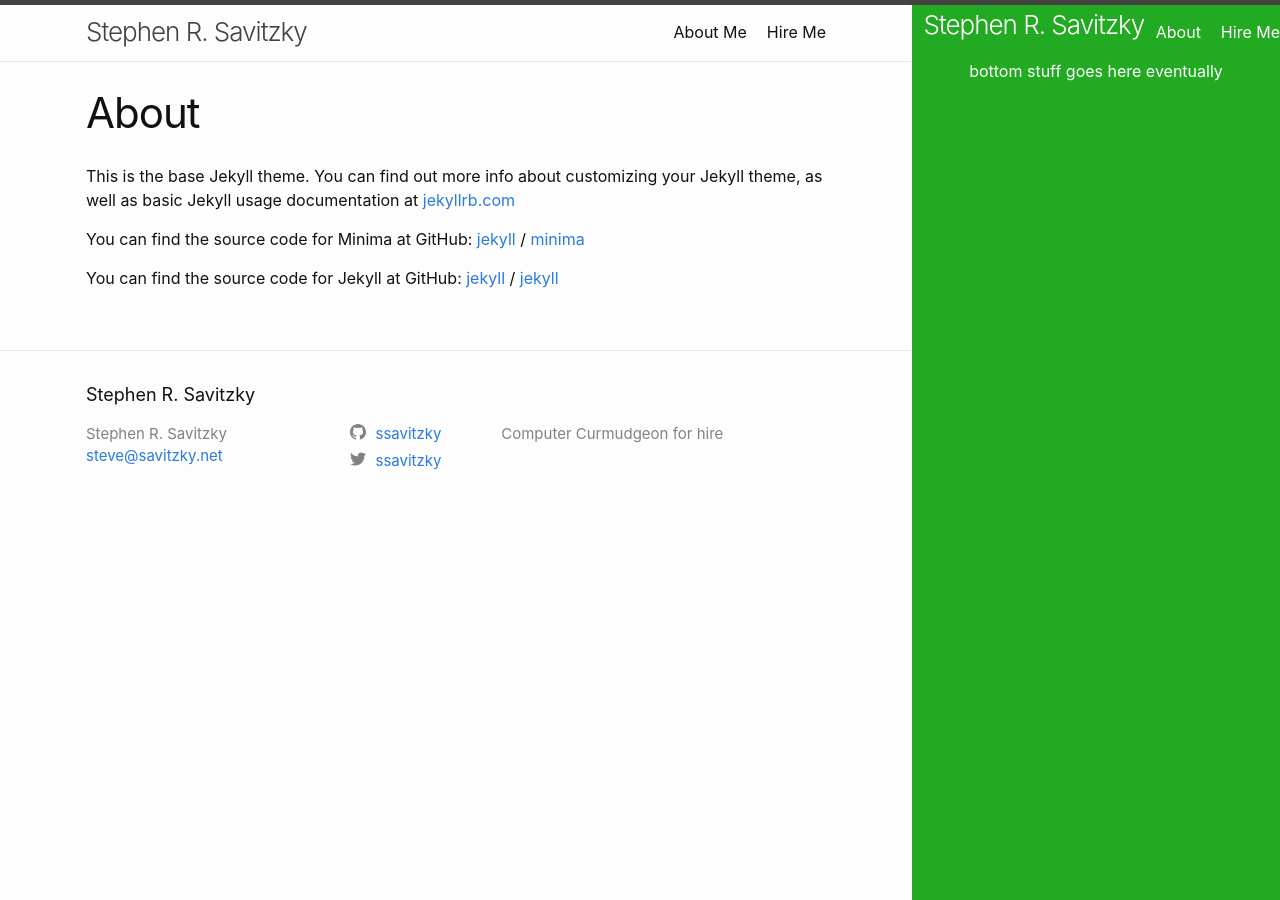
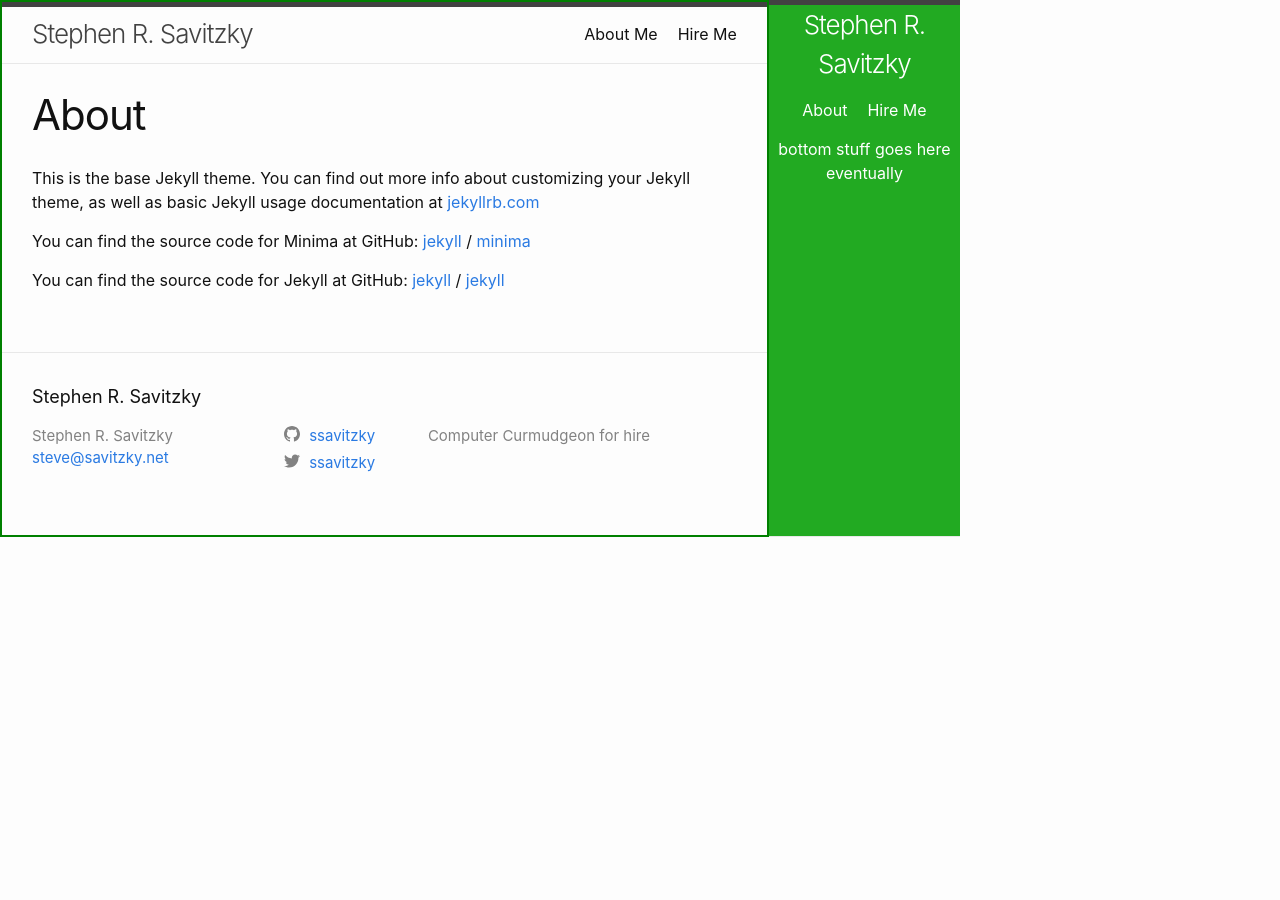
Before and after one commit to ssavitzky/ssavitzky.github.io, a Jekyll site: the page built from about.md, in a window 1280 px wide. Built offline with Jekyll 4.4.1, drawn with Linux system fonts in a browser that asks for light colours.

Commit message:
Sidebar correct; text needs work
The outer container isn't centered, and the text column shrink-wraps the
text, but it's close.

```diff
--- a/_includes/head.html
+++ b/_includes/head.html
@@ -3,7 +3,7 @@
   <meta http-equiv="X-UA-Compatible" content="IE=edge">
   <meta name="viewport" content="width=device-width, initial-scale=1">
   <!-- %- seo -% -->
-<!-- timestamp supposedly tricks the browser into reloading scss on every refresh -->
+<!-- timestamp supposedly tricks the browser into reloading css on every refresh -->
   <link rel="stylesheet" href="{{ "/assets/main.css" | relative_url }}?{{ site.time | date: "%Y-%m-%dt%H:%M" }}">
   {%- feed_meta -%}
   {%- if jekyll.environment == 'production' and site.google_analytics -%}
--- a/_layouts/default.html
+++ b/_layouts/default.html
@@ -3,11 +3,9 @@
 
   {%- include head.html -%}
 
-  <body>
-
-    {%- include sidebar.html -%}
-
-    <div  class="scrollable">
+<body>
+<div class="outer-box">
+  <div class="content-column">
     {%- include header.html -%}
     <main class="page-content" aria-label="Content">
       <div class="wrapper">
@@ -15,7 +13,10 @@
       </div>
     </main>
     {%- include footer.html -%}
-    </div>
-  </body>
-
+  </div>
+  <div class="sidebar-column">
+    {%- include sidebar.html -%}
+  </div>
+</div>
+</body>
 </html>
--- a/_sass/minima.scss
+++ b/_sass/minima.scss
@@ -18,9 +18,10 @@ $grey-color:       #828282 !default;
 $grey-color-light: lighten($grey-color, 40%) !default;
 $grey-color-dark:  darken($grey-color, 25%) !default;
 
-// sidebar colors
+// sidebar colors and width
 $sb-text-color:    #ffffff !default;
 $sb-background-color:    #22aa22 !default;
+$sb-width:         200px;
 
 $table-text-align: left !default;
 
--- a/_sass/minima/_layout.scss
+++ b/_sass/minima/_layout.scss
@@ -1,3 +1,28 @@
+/**
+ * Layout with sidebar and main column.
+ */
+.outer-box {
+    height: 100%;
+    display: flex;
+    flex-direction: row;
+    max-width: 960px;
+    border: 2p solid red;
+}
+
+.content-column {
+    //flex: 3;
+    display: flex;
+    flex-direction: column;
+    border: 2px solid green;
+}
+
+.sidebar-column {
+    display: flex;
+   // flex: 1;
+    flex-direction: column;
+    width: $sb-width;
+}
+
 /**
  * Site header
  */
@@ -7,7 +32,10 @@
   min-height: $spacing-unit * 1.865;
 
   // Positioning context for the mobile navigation icon
-  position: relative;
+  // position: relative;
+  // sticky positioning requires an opaque background to work, or something.
+  //position: sticky;
+  //top: 5px;
 }
 
 .site-title {
@@ -103,33 +131,18 @@
 }
 
 /**
- * The left-hand, scrollable column
- */
-.scrollable {
-    display: block;
-    float: left;
-    padding-right: 23em; // this is cheating.
-    display: flex;
-    flex-direction: column;
-}
-
-/**
  * Sidebar
  */
 .sidebar {
   border-top: 5px solid $grey-color-dark;
   border-bottom: 1px solid $grey-color-light;
-  width: 22em;
+  //width: 22em;
   height: 100%;
   background-color: $sb-background-color;
   color: $sb-text-color;
   text-align: center;
-  position:  fixed;
-		top: 0;
-		width: 23em;
-		right: 0;
-  float: right;
-  //display: block;
+  //position:  sticky;
+  //top: 5px;
 
     display: flex;
     flex-direction: column;
@@ -167,9 +180,9 @@
 }
 
 .sb-nav {
-    float: right;
+    //float: right;
     height: 100%;
-    width: auto;
+    //width: auto;
   line-height: $base-line-height * $base-font-size * 2.25;
 
   background-color: $sb-background-color;
```
Also changed, not shown: _posts/2018-08-04-building-the-site-pt-5.md (added, +23 -0 lines).
